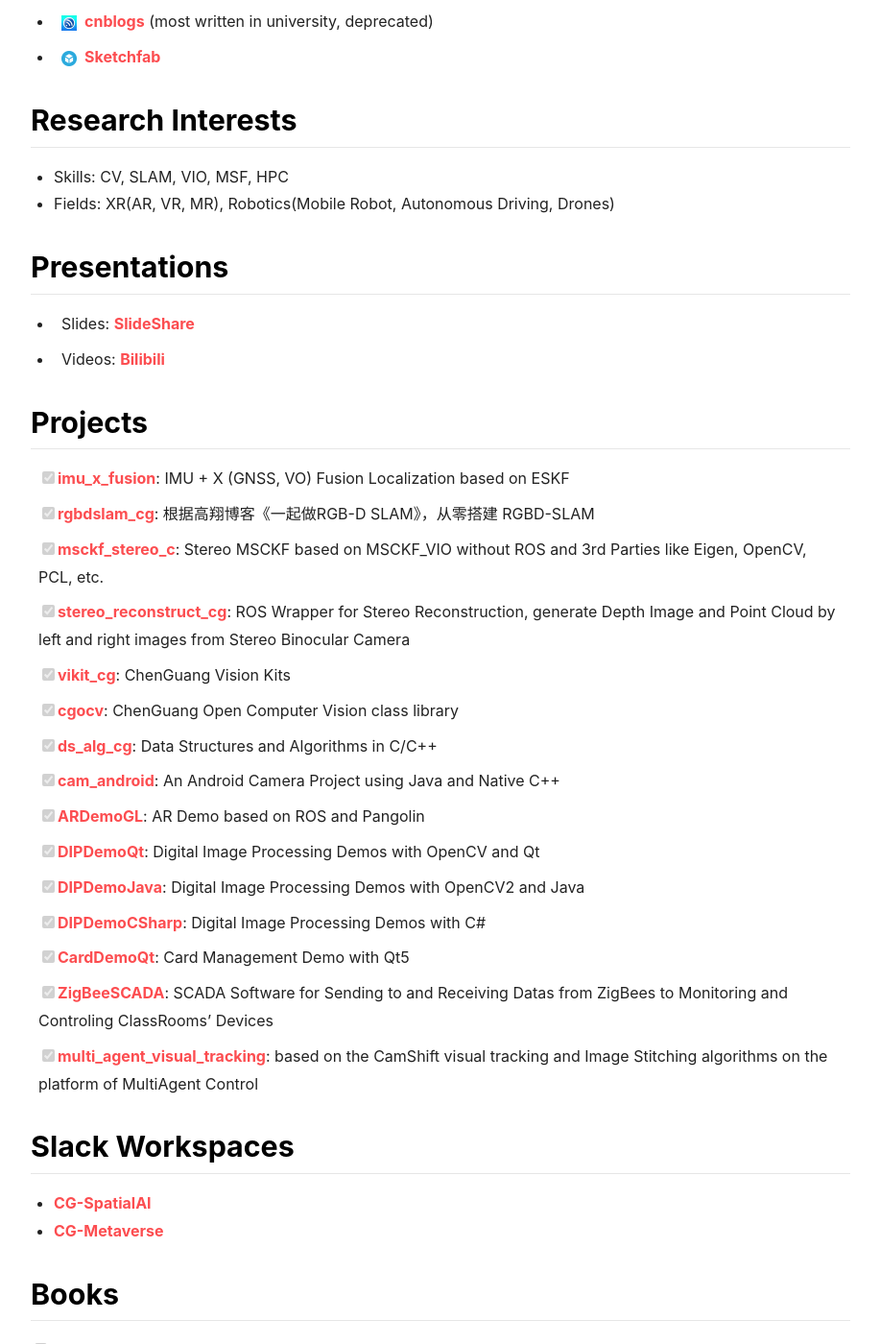
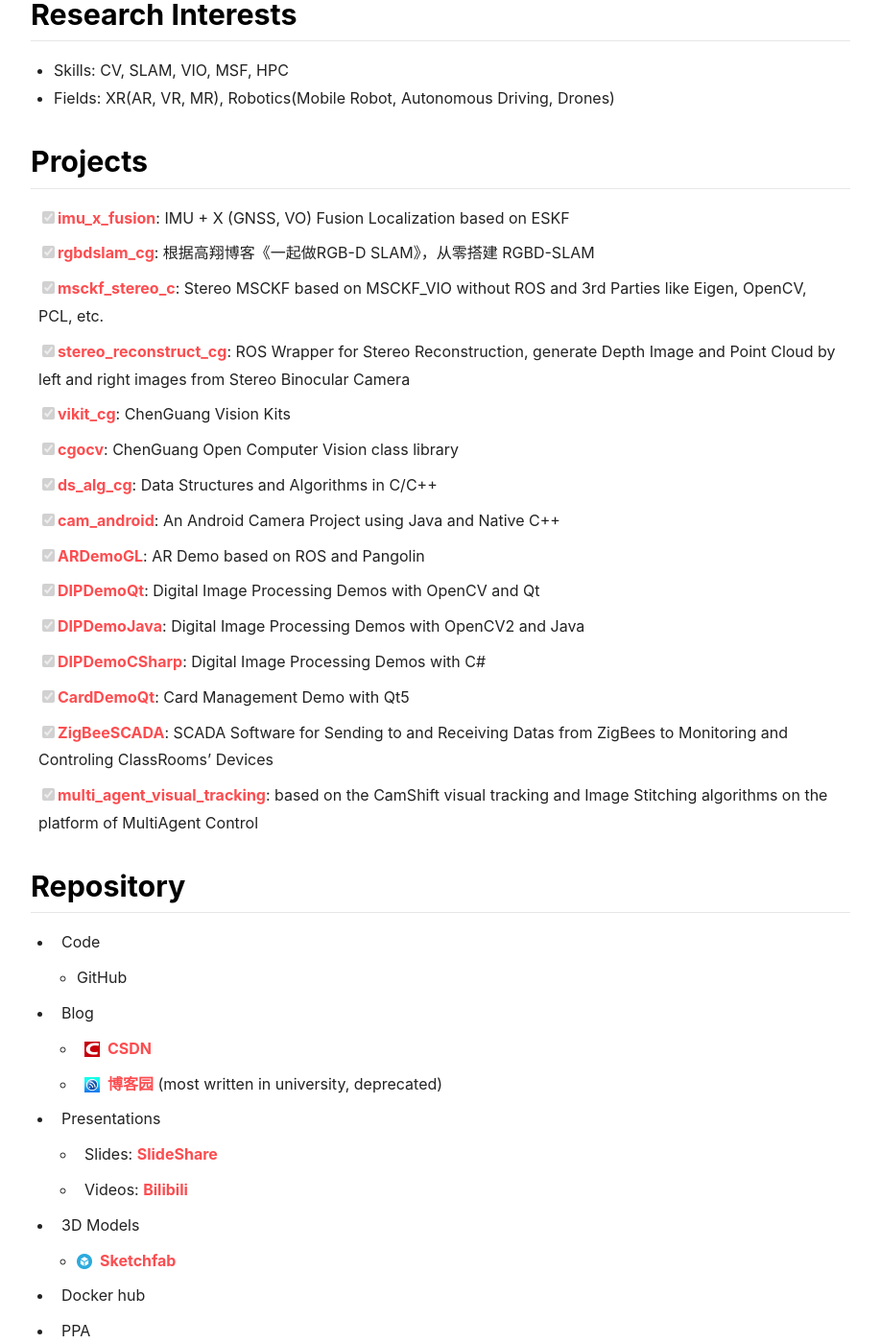
Before and after one commit to cggos/spatial-ai, a Jekyll site: the page built from bio.md, in a window 1280 px wide and 1400 px high, scrolled down 352 px. Shown: the whole window at 96% size, without its empty margins (181-1098 px from the left). Built offline with Jekyll 4.4.1, drawn with Linux system fonts in a browser that asks for light colours; nearby versions of some CDN libraries; comment, search, counter and statistics services are not loaded; some of the changed text lies outside the part shown.

Commit message:
update bio.md

```diff
--- a/bio.md
+++ b/bio.md
@@ -28,22 +28,12 @@
 
 * <a href="https://cggos.github.io/assets/HongchenGao-CV.pdf" target="_blank"><img src="assets/images/logo_pdf.jpg" style="width:1em;margin-right:.5em;" alt="PDF icon">Download Resume (PDF, zh)</a>
 
-* <a href="https://blog.csdn.net/u011178262"><img src="assets/images/logo_csdn.png" style="width:1em;margin-right:.5em;" alt="CSDN icon">CSDN Blog</a>
-
-* <a href="https://www.cnblogs.com/gaohongchen01"><img src="assets/images/logo_cnblogs.jpg" style="width:1em;margin-right:.5em;" alt="cnblogs icon">cnblogs</a> (most written in university, deprecated)
-
-* <a href="https://sketchfab.com/cggos"><img src="assets/images/logo_sketchfab.png" style="width:1em;margin-right:.5em;" alt="cnblogs icon">Sketchfab</a>
 
 ## Research Interests
 
 * Skills: CV, SLAM, VIO, MSF, HPC
 * Fields: XR(AR, VR, MR), Robotics(Mobile Robot, Autonomous Driving, Drones)
 
-## Presentations
-
-* Slides: [SlideShare](https://www2.slideshare.net/HongchenGao)
-
-* Videos: [Bilibili](https://space.bilibili.com/158441969)
 
 ## Projects
 
@@ -77,11 +67,58 @@
 
 * [x] **[multi_agent_visual_tracking](https://github.com/cggos/multi_agent_visual_tracking)**: based on the CamShift visual tracking and Image Stitching algorithms on the platform of MultiAgent Control
 
-## Slack Workspaces
 
-* [CG-SpatialAI](https://spatial-ai-3d.slack.com)
-* [CG-Metaverse](https://metaverse-ai.slack.com)
+## Repository
+
+* Code
+
+  - GitHub
+
+
+* Blog
+
+  - <a href="https://blog.csdn.net/u011178262"><img src="assets/images/logo_csdn.png" style="width:1em;margin-right:.5em;" alt="CSDN icon">CSDN</a>
+
+  - <a href="https://www.cnblogs.com/gaohongchen01"><img src="assets/images/logo_cnblogs.jpg" style="width:1em;margin-right:.5em;" alt="cnblogs icon">博客园</a> (most written in university, deprecated)
+
+
+* Presentations
+
+  - Slides: [SlideShare](https://www2.slideshare.net/HongchenGao)
+
+  - Videos: [Bilibili](https://space.bilibili.com/158441969)
+
+
+* 3D Models
+
+  - <a href="https://sketchfab.com/cggos"><img src="assets/images/logo_sketchfab.png" style="width:1em;margin-right:.5em;" alt="cnblogs icon">Sketchfab</a>
+
+
+* Docker hub
+
+
+* PPA
+
+
+## Community
+
+<a href="https://stackoverflow.com/users/6560660/gavin-gao" target="_blank"><img src="https://stackoverflow.com/users/flair/6560660.png" width="208" height="58" alt="profile for Gavin Gao at Stack Overflow, Q&amp;A for professional and enthusiast programmers" title="profile for Gavin Gao at Stack Overflow, Q&amp;A for professional and enthusiast programmers"></a> &emsp; <a href="https://discord.gg/b9MZwBrRsu" target="_blank"><img src="https://styles.redditmedia.com/t5_5fmgdw/styles/image_widget_4hcglv93lvp81.jpg" width="208" height="58" alt="" title=""></a>
+
+* Slack Workspaces
+
+  - [CG-SpatialAI](https://spatial-ai-3d.slack.com)
+  - [CG-Metaverse](https://metaverse-ai.slack.com)
+
 
 ## Books
 
 * [ ] TODO
+
+
+## Buy Me a Coffee
+
+* 点击 [我的爱发电](https://afdian.net/@CGABC) 主页
+
+* 点击下方按钮，通过微信或支付宝直接扫码打赏
+
+<div id="cyReward" role="cylabs" data-use="reward"></div>
```
